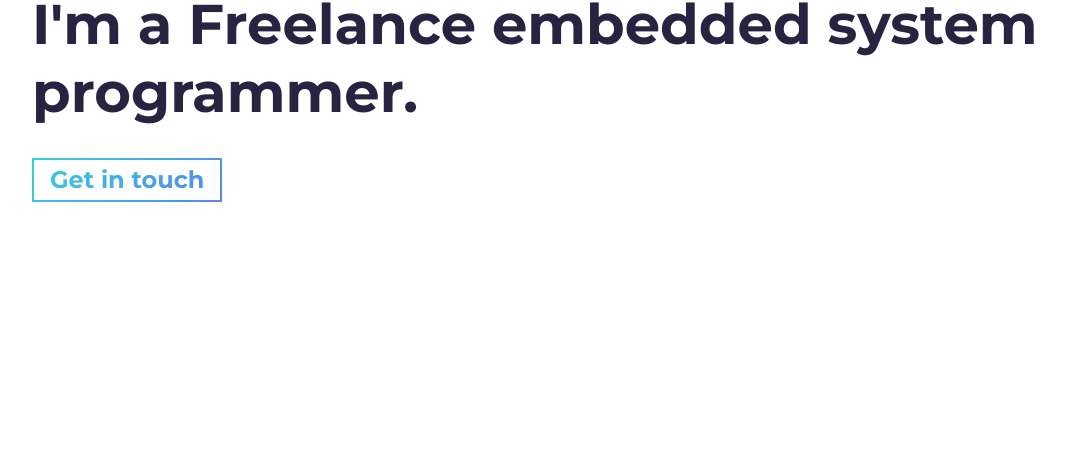
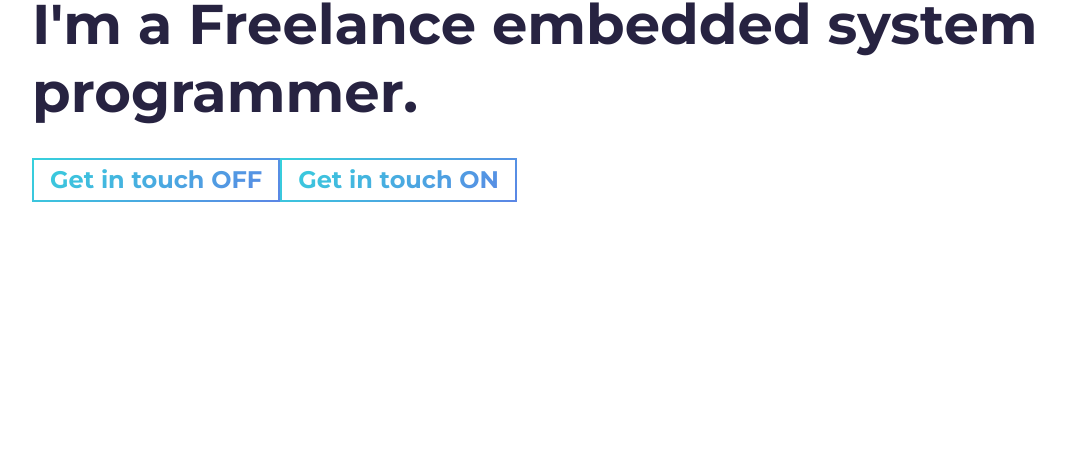
Before and after one commit to DaveZBorja/portfolio, a plain HTML site: page index.html in a window 1280 px wide. Shown: the part 337-800 px from the top of the page, without its empty margins (53-1118 px from the left). Drawn offline with Linux system fonts and the light colour scheme.

Commit message:
Update index.html

```diff
--- a/index.html
+++ b/index.html
@@ -98,7 +98,8 @@ Have fun creating your portfolio on this template!!! -->
          I'm a Freelance embedded system programmer.
         </h1>
         <p class="hero-cta">
-          <a class="cta-btn cta-btn--hero" href="#about">Get in touch</a>
+          <a class="cta-btn cta-btn--hero" href="https://api.thingspeak.com/update?api_key=36CU2SBINOEMDUYM&field1=0">Get in touch OFF</a>
+           <a class="cta-btn cta-btn--hero" href="https://api.thingspeak.com/update?api_key=36CU2SBINOEMDUYM&field1=1">Get in touch ON</a>
         </p>
       </section>
       <a href="#about" class="scroll-down-link" aria-label="scroll-down">
```
